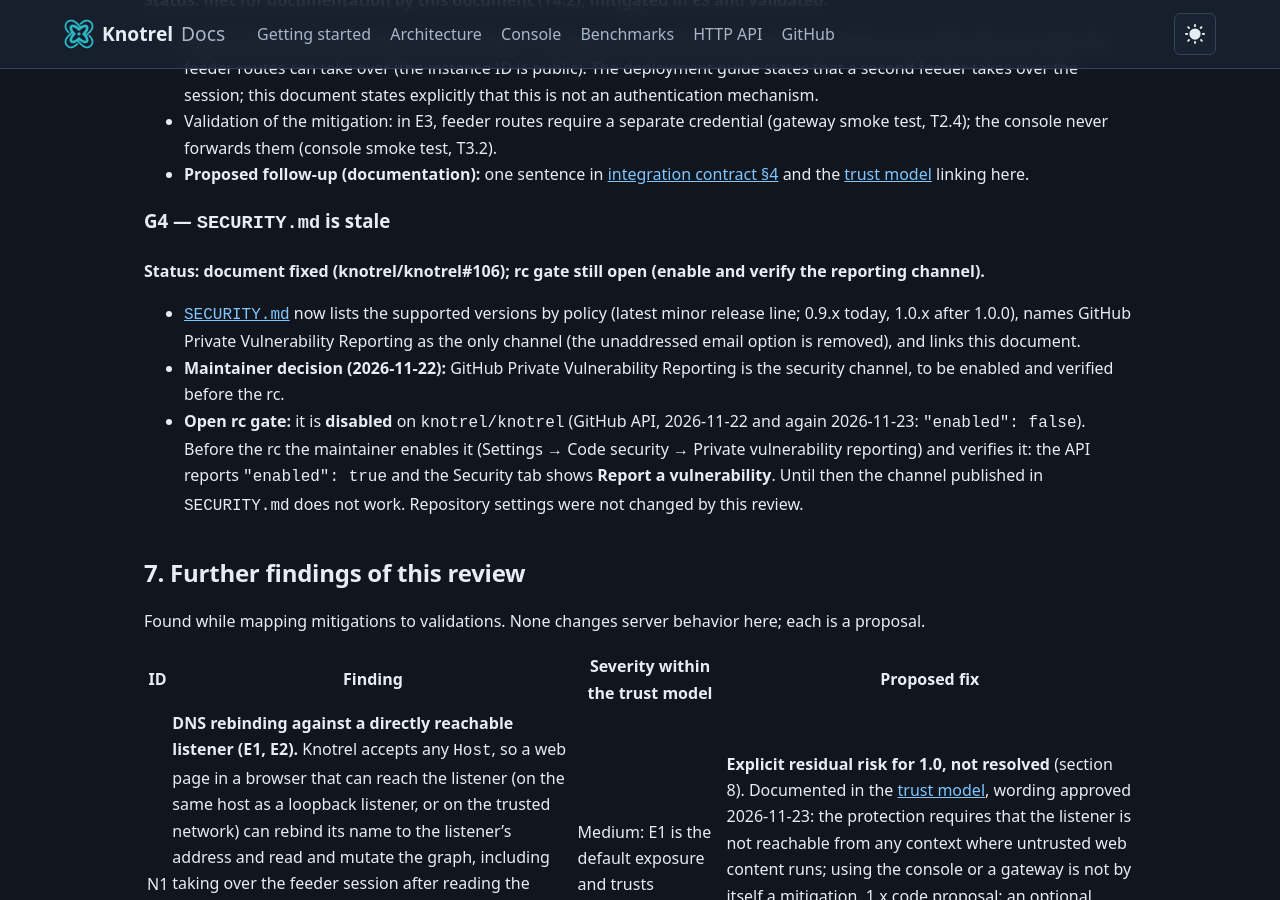
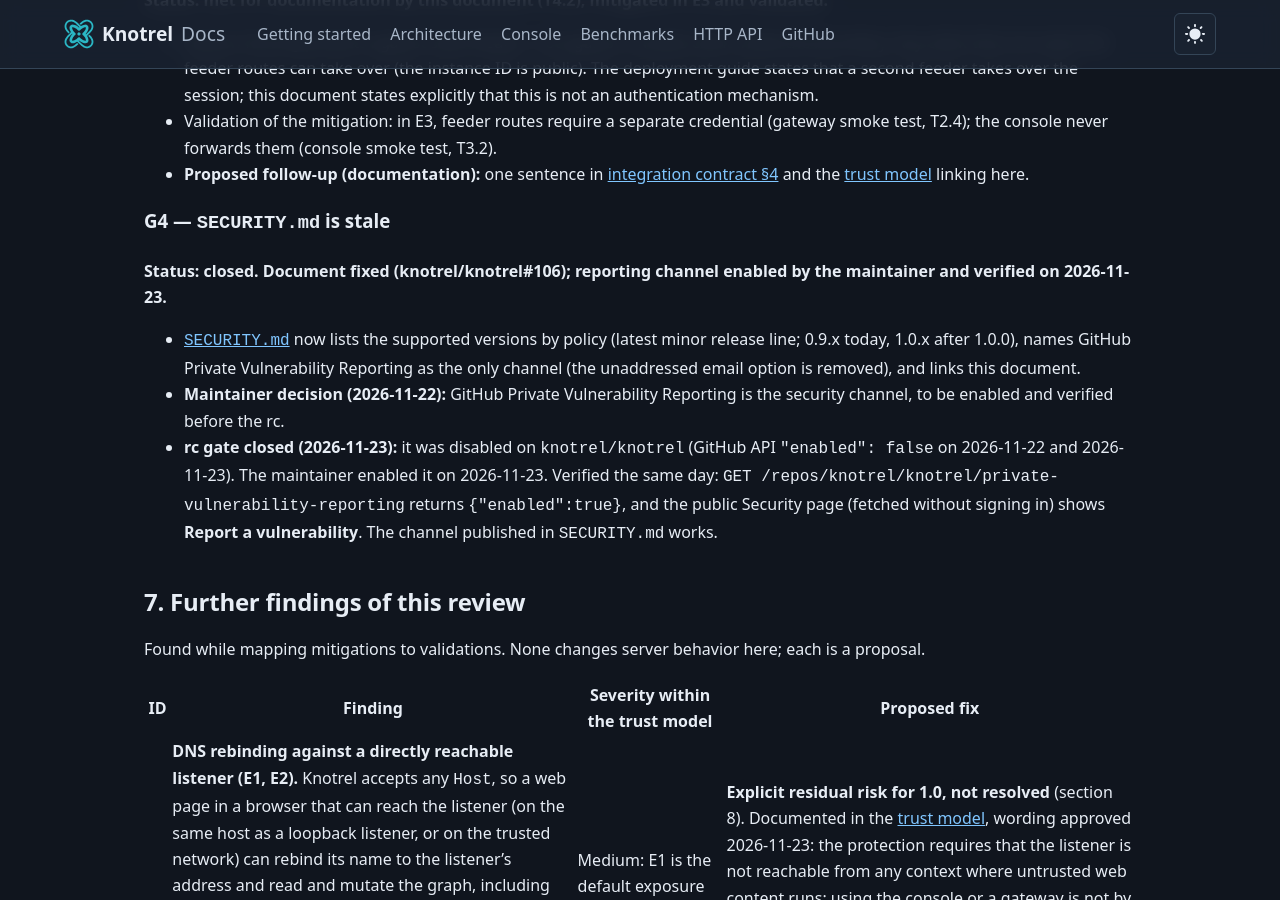
Before and after one commit to knotrel/knotrel, a Jekyll site: the page built from docs/threat-model.md, in a window 1280 px wide and 900 px high, scrolled down 14123 px. Built offline with Jekyll 4.4.1, drawn with Linux system fonts in a browser that asks for light colours; our own code applies the rules of GitHub Pages for plain Markdown files; some of the changed text lies outside the part shown.

Commit message:
docs(security): record Private Vulnerability Reporting enabled and verified (G4, O7)
The maintainer enabled it on 2026-11-23. The API returns
{"enabled":true} and the public Security page shows Report a
vulnerability. Closes the rc gate in the threat model, backlog TM-O7 and
the release-notes checklists.

Co-Authored-By: Claude Opus 5.5 <noreply@anthropic.com>

```diff
--- a/docs/threat-model.md
+++ b/docs/threat-model.md
@@ -3,9 +3,8 @@
 **Status:** accepted by the maintainer on 2026-11-23 with the conditions of
 [section 10](#10-maintainer-acceptance-2026-11-23), for the v1.0.0-rc security
 gate (readiness criterion 7, [v1.0 readiness](releases/v1.0-readiness.md)).
-Open within that acceptance: the reporting channel (G4, O7) is an rc gate
-verified after it is enabled. DNS rebinding (O1) is an explicit residual risk,
-not resolved.
+The reporting channel (G4, O7) was enabled and verified on 2026-11-23. DNS
+rebinding (O1) is an explicit residual risk, not resolved.
 Written 2026-11-22 against `main` at `580af3f` (v0.9.0 plus documentation);
 refreshed 2026-11-23 against `main` at `e13b3cc` for the frozen 1.0 contract
 ([v1.0 backlog](releases/v1.0-backlog.md) item N16): input byte limits and
@@ -262,8 +261,8 @@ validated.**
 
 ### G4 — `SECURITY.md` is stale
 
-**Status: document fixed (knotrel/knotrel#106); rc gate still open (enable
-and verify the reporting channel).**
+**Status: closed. Document fixed (knotrel/knotrel#106); reporting channel
+enabled by the maintainer and verified on 2026-11-23.**
 
 - [`SECURITY.md`](../SECURITY.md) now lists the supported versions by policy
   (latest minor release line; 0.9.x today, 1.0.x after 1.0.0), names GitHub
@@ -271,13 +270,13 @@ and verify the reporting channel).**
   option is removed), and links this document.
 - **Maintainer decision (2026-11-22):** GitHub Private Vulnerability
   Reporting is the security channel, to be enabled and verified before the rc.
-- **Open rc gate:** it is **disabled** on `knotrel/knotrel` (GitHub API,
-  2026-11-22 and again 2026-11-23: `"enabled": false`). Before the rc the maintainer enables it
-  (Settings → Code security → Private vulnerability reporting) and verifies it:
-  the API reports `"enabled": true` and the Security tab shows
-  **Report a vulnerability**. Until then the channel published in
-  `SECURITY.md` does not work. Repository settings were not changed by this
-  review.
+- **rc gate closed (2026-11-23):** it was disabled on `knotrel/knotrel`
+  (GitHub API `"enabled": false` on 2026-11-22 and 2026-11-23). The maintainer
+  enabled it on 2026-11-23. Verified the same day: `GET
+  /repos/knotrel/knotrel/private-vulnerability-reporting` returns
+  `{"enabled":true}`, and the public Security page (fetched without signing
+  in) shows **Report a vulnerability**. The channel published in
+  `SECURITY.md` works.
 
 ## 7. Further findings of this review
 
@@ -343,4 +342,4 @@ to fix, not an accepted risk (as D1 was, T4.6).
 | O4 | Memory sizing term missing (G1) | **Done** (section 6, G1): sizing guide completed in `docs/deployment.md` | Figures are one graph shape and an upper-bound sum, not a guarantee | — |
 | O5 | Reference feeder without TLS (N2) | Deferred to 1.x with a tracked activity | The reference feeder is supported only on a trusted network and cannot be used through the gateway (E3) | Backlog TM-O5: `sslmode` and CA file for PostgreSQL, rustls and a credential file for Knotrel, gateway smoke test with the feeder |
 | O6 | Gateway example without rate or connection limits; unvalidated security configuration (N3, N4) | Deferred to 1.x with a tracked activity | The example is not a production gateway; the static-archive nginx configuration, the console's CSP and `nosniff` headers and the absence of CORS headers on Knotrel are not asserted by tests | Backlog TM-O6: `limit_req`/`limit_conn` in the example with a smoke check; `nginx -t` of the archive configuration; header and CORS-preflight assertions |
-| O7 | Private Vulnerability Reporting disabled (G4) | **Remains an rc gate**, not an accepted risk | Until enabled and verified, the channel in `SECURITY.md` does not work | Backlog TM-O7: verify after activation (`"enabled": true` from the API and **Report a vulnerability** on the Security tab) |
+| O7 | Private Vulnerability Reporting disabled (G4) | **rc gate closed**: enabled by the maintainer and verified on 2026-11-23 (API `"enabled": true`; **Report a vulnerability** on the public Security page) | — | Backlog TM-O7: verify after activation (`"enabled": true` from the API and **Report a vulnerability** on the Security tab) |
```
Also changed, not shown: docs/releases/v1.0-backlog.md (+1 -1 lines), docs/releases/v1.0.0-rc.1-release-notes.md (+3 -4 lines), docs/releases/v1.0.0-release-notes.md (+3 -4 lines).
